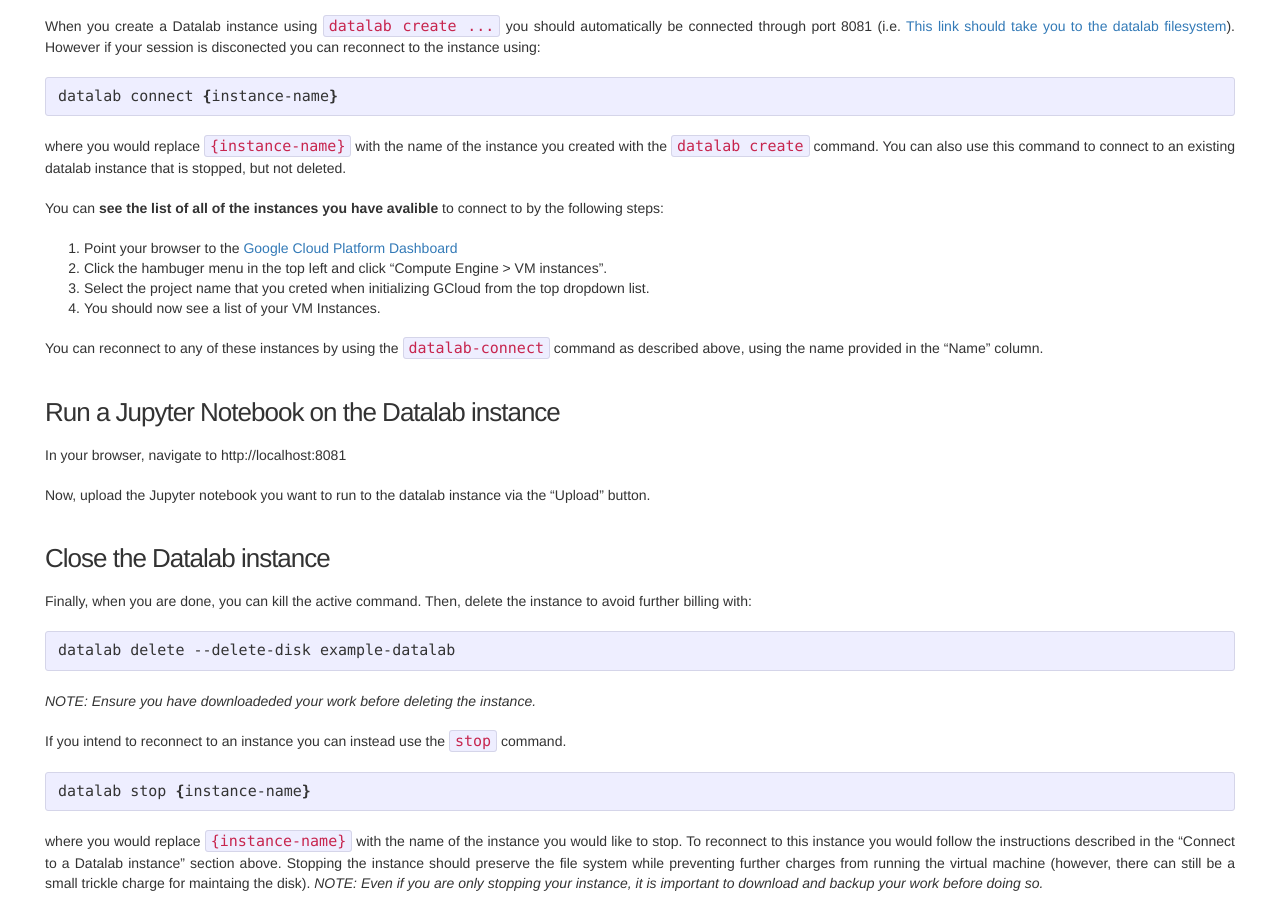
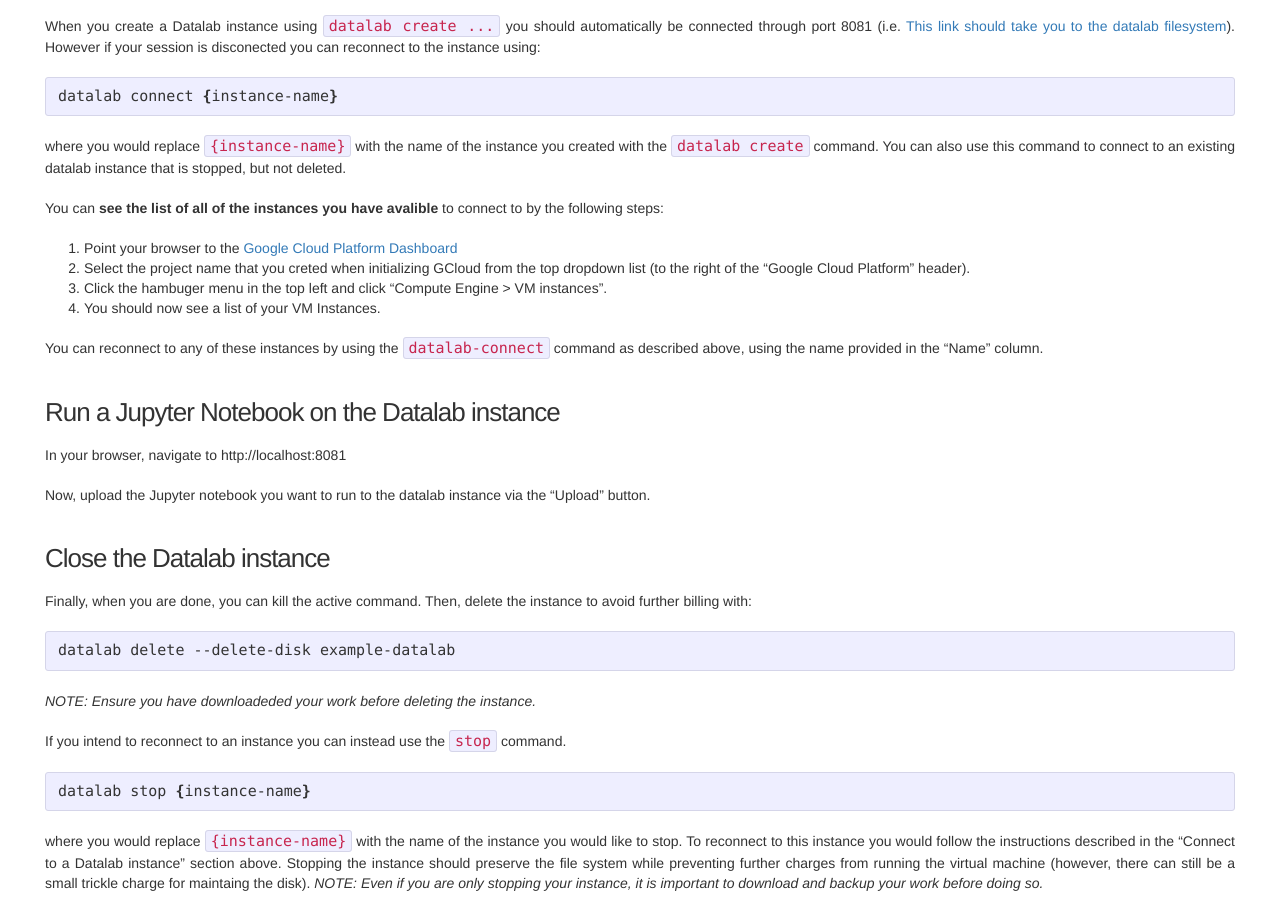
Before and after one commit to mit6874/mit6874.github.io, a Jekyll site: the page built from tutorials/quickstart-tutorial.md, in a window 1280 px wide and 900 px high, scrolled down 2504 px. Built offline with Jekyll 4.4.1, drawn with Linux system fonts in a browser that asks for light colours; nearby versions of some CDN libraries.

Commit message:
Update quickstart-tutorial.md

```diff
--- a/tutorials/quickstart-tutorial.md
+++ b/tutorials/quickstart-tutorial.md
@@ -101,8 +101,8 @@
 
 You can **see the list of all of the instances you have avalible** to connect to by the following steps:
 1. Point your browser to the [Google Cloud Platform Dashboard](https://console.cloud.google.com/home/dashboard)
+1. Select the project name that you creted when initializing GCloud from the top dropdown list (to the right of the "Google Cloud Platform" header).
 1. Click the hambuger menu in the top left and click "Compute Engine > VM instances".
-1. Select the project name that you creted when initializing GCloud from the top dropdown list.
 1. You should now see a list of your VM Instances.
 
 You can reconnect to any of these instances by using the `datalab-connect` command as described above, using the name provided in the "Name" column.
```
